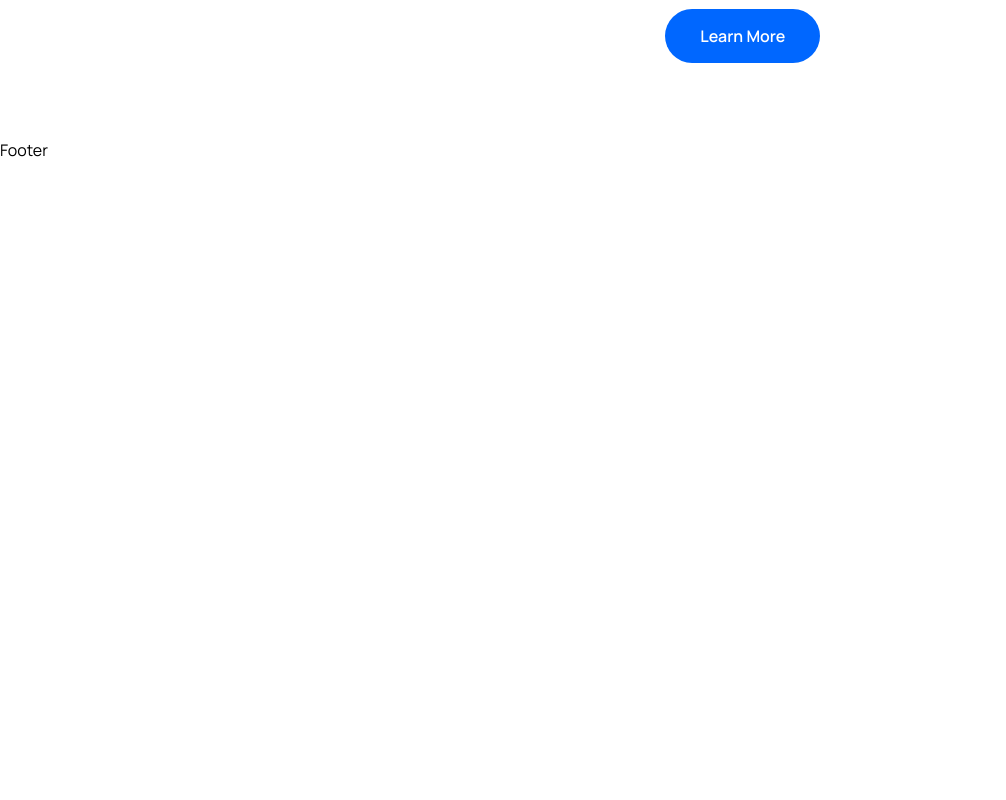
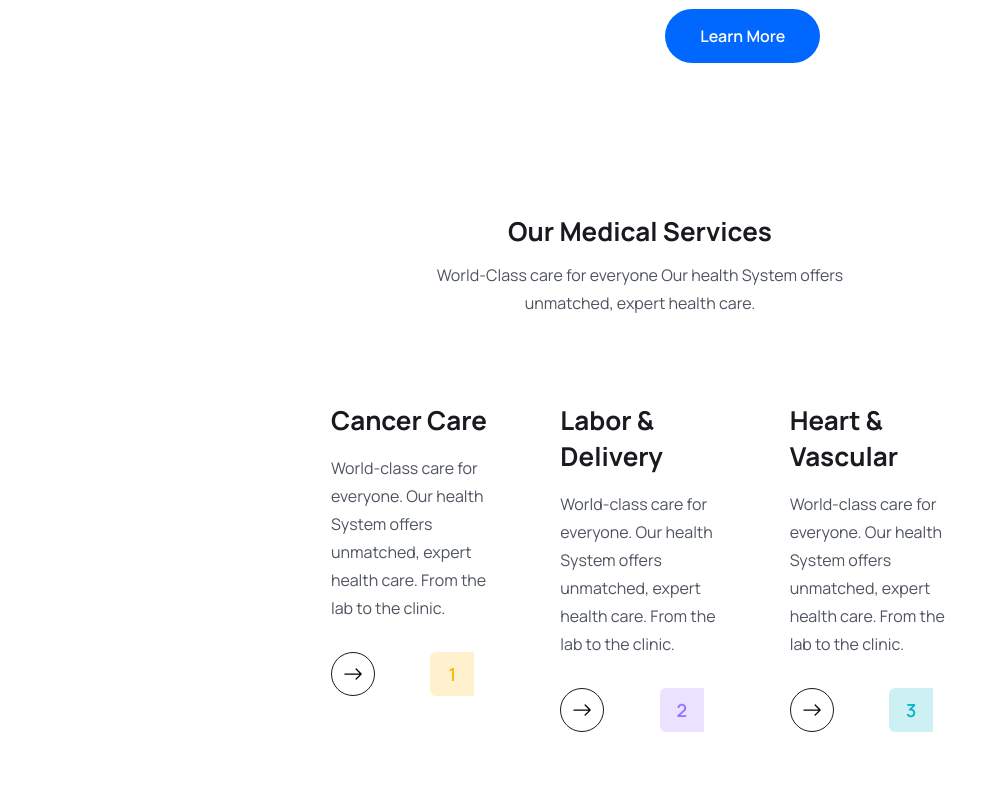
Before and after one commit to shawndreifuss/appointment-booking-app, a React (Vite) app in the folder client/: page / in a window 1280 px wide. Shown: the part 2140-2940 px from the top of the page, without its empty margins (0-1006 px from the left). Before the commit the page ends 2302 px from the top, so only its background shows below. Built offline with nearby package versions, Linux system fonts and the light colour scheme.

Commit message:
added fature section

```diff
--- /dev/null
+++ b/client/src/components/Services/ServiceCard.jsx
@@ -0,0 +1,37 @@
+import { BsArrowRight } from "react-icons/bs";
+import { Link } from "react-router-dom";
+
+const ServiceCard = ({ item, index }) => {
+  const { name, desc, bgColor, textColor } = item;
+
+  return (
+    <div className="py-[30px] px-3 lg:px-5">
+      <h2 className="text-[26px] leading-9 text-headingColor font-[700]">
+        {name}
+      </h2>
+      <p className="text-[16px] leading-7 text-textColor font-[400] mt-4">
+        {desc}
+      </p>
+      <div className="flex w-[90%] items-center justify-between mt-[30px]">
+        <Link
+          to="/doctors"
+          className="w-[44px] h-[44px] rounded-full border border-solid border-[#181A1E] flex items-center justify-center group hover:bg-primaryColor hover:border-none"
+        >
+          <BsArrowRight className="group-hover:text-white w-6 h-5" />
+        </Link>
+        <span
+          className=" w-[44px] h-[44px] flex items-center justify-center text-[18px] leading-[30px] font-[600]"
+          style={{
+            background: `${bgColor}`,
+            color: `${textColor}`,
+            borderRadius: "6px 0 0 6px",
+          }}
+        >
+          {index + 1}
+        </span>
+      </div>
+    </div>
+  );
+};
+
+export default ServiceCard;
--- /dev/null
+++ b/client/src/components/Services/ServiceList.jsx
@@ -0,0 +1,14 @@
+import { services } from "./../../assets/data/services";
+import ServiceCard from "./ServiceCard";
+
+const ServiceList = () => {
+  return (
+    <div className="pr-64 pl-64 grid grid-cols-1 md:grid-cols-2 lg:grid-cols-3 gap-5 lg:gap-[30px] mt-[30px] lg:mt-[55px]">
+      {services.map((item, index) => (
+        <ServiceCard item={item} index={index} key={index} />
+      ))}
+    </div>
+  );
+};
+
+export default ServiceList;
--- a/client/src/pages/Home.jsx
+++ b/client/src/pages/Home.jsx
@@ -7,6 +7,7 @@
 import { Link } from "react-router-dom";
 import { BsArrowRight } from "react-icons/bs";
 import About from "../components/About";
+import ServiceList from "../components/Services/ServiceList";
 
 const Home = () => {
   return (
@@ -158,6 +159,28 @@
       {/* ============= About Section Start =========== */}
     <About />
   {/* ============= Services Section =========== */}
+
+  <section>
+    <div className="container">
+      <div className="xl:w-[470px] mx-auto ">
+        <h2 className="heading text-center">Our Medical Services</h2>
+        <p className="text__para text-center">World-Class care for everyone Our health System offers unmatched, expert health care.</p>
+      </div>
+      <ServiceList />
+    </div>
+  </section>
+
+
+  {/*  ============= Feature Section ================ */}
+
+  <section>
+    <div className="container">
+      <div className="flex items-center justify-between flex-col lg:flex-row">
+
+        {/*  ========= Feature Content  */}
+      </div>
+    </div>
+  </section>
     </>
   );
 };
```
